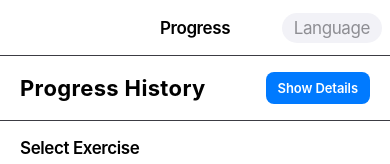
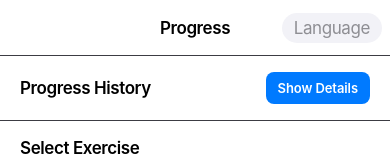
Before and after one commit to nunyvega/birrathon-app-5x5, a React Native app: screen /History in a window 390 px wide. Shown: the top 164 px of the page. Built offline with nearby package versions, Linux system fonts and the light colour scheme.

Commit message:
change title size

```diff
--- a/src/screens/HistoryScreen.tsx
+++ b/src/screens/HistoryScreen.tsx
@@ -499,7 +499,7 @@ const styles = {
 		...Shadows.level1,
 	},
 	headerTitle: {
-		...Typography.title2,
+		...Typography.headline,
 		color: Colors.label,
 	},
 	statsToggleButton: {
```
